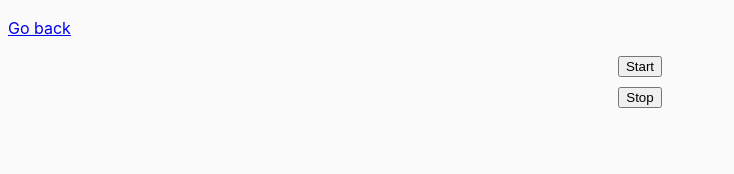
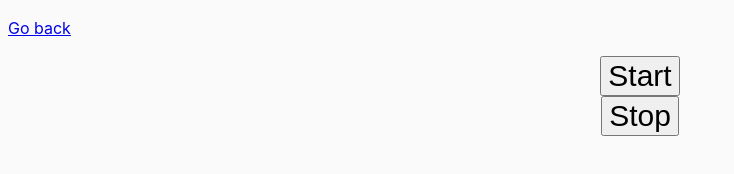
Before and after one commit to KhrystynaHirna/goit-js-hw-09, a website built with Parcel: page src/01-color-switcher.html in a window 1280 px wide. Shown: the whole page, without its empty margins (0-734 px from the left). Built offline with nearby package versions, Linux system fonts and the light colour scheme.

Commit message:
css update

```diff
--- a/src/01-color-switcher.html
+++ b/src/01-color-switcher.html
@@ -9,8 +9,8 @@
   <body>
     <p><a href="index.html">Go back</a></p>
 
-    <button type="button" data-start>Start</button>
-    <button type="button" data-stop>Stop</button>
+    <button class="switcher" type="button" data-start>Start</button>
+    <button class="switcher" type="button" data-stop>Stop</button>
 
     <script src="js/01-color-switcher.js"></script>
   </body>
--- a/src/css/common.css
+++ b/src/css/common.css
@@ -16,7 +16,19 @@ img {
   display: block;
   max-width: 100%;
 }
-input {
+/* input {
+  font-size: 24px;
+  width: 400px;
+  height: 50px;
+  padding: 0 10px;
+  border-radius: 4px;
+  border-color: darkblue;
+} */
+input.flatpickr-input {
+  display: flex;
+  margin-left: auto;
+  margin-right: auto;
+
   font-size: 24px;
   width: 400px;
   height: 50px;
@@ -24,16 +36,16 @@ input {
   border-radius: 4px;
   border-color: darkblue;
 }
-input.flatpickr-input {
-  display: flex;
-  margin-left: auto;
-  margin-right: auto;
-}
-button {
+button.timer {
   display: flex;
   margin-top: 10px;
   margin-left: auto;
   margin-right: auto;
+}
+button.switcher {
+  display: flex;
+  margin: auto;
+  font-size: 30px;
 }
 .timer {
   display: flex;
```
Also changed, not shown: src/02-timer.html (+1 -1 lines).
